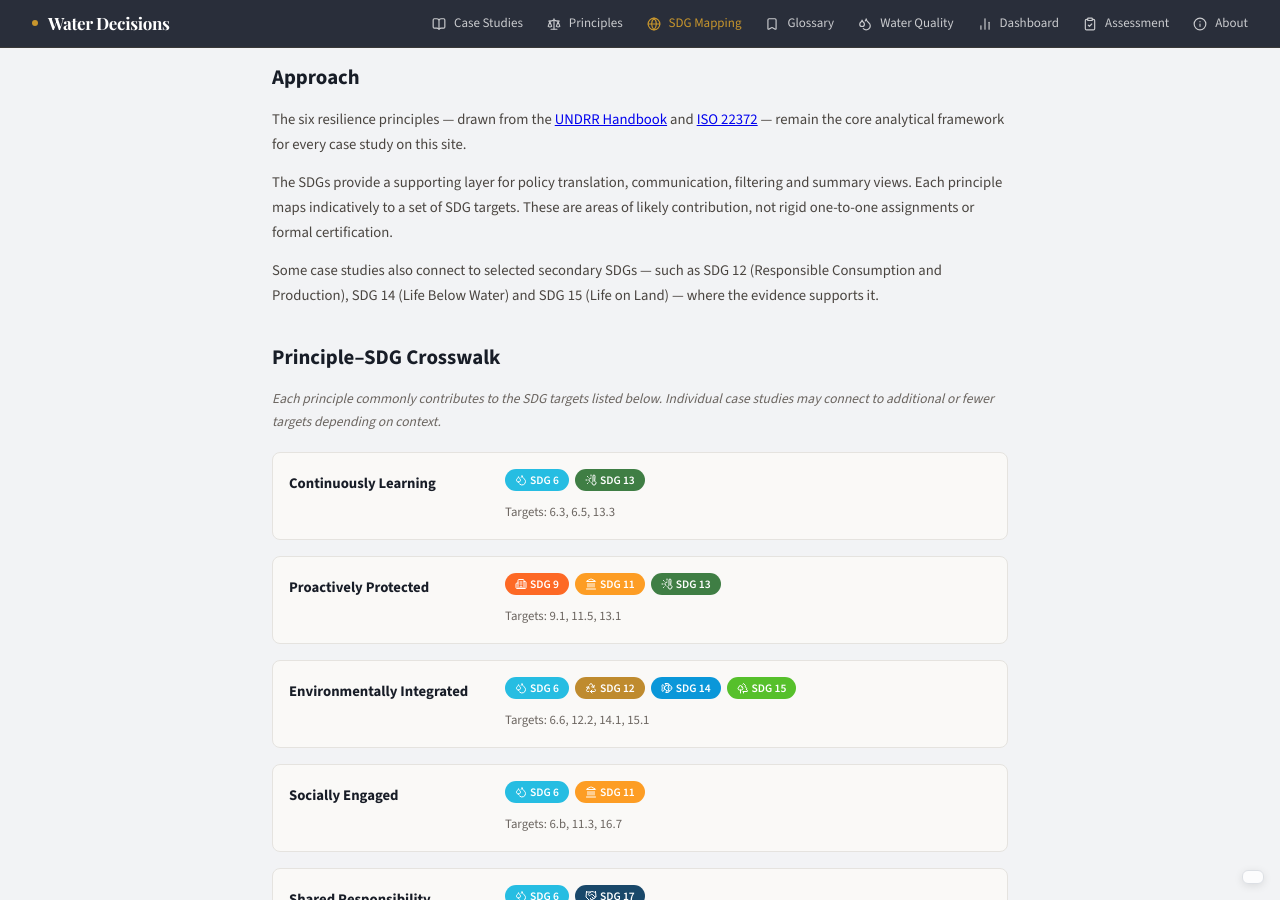
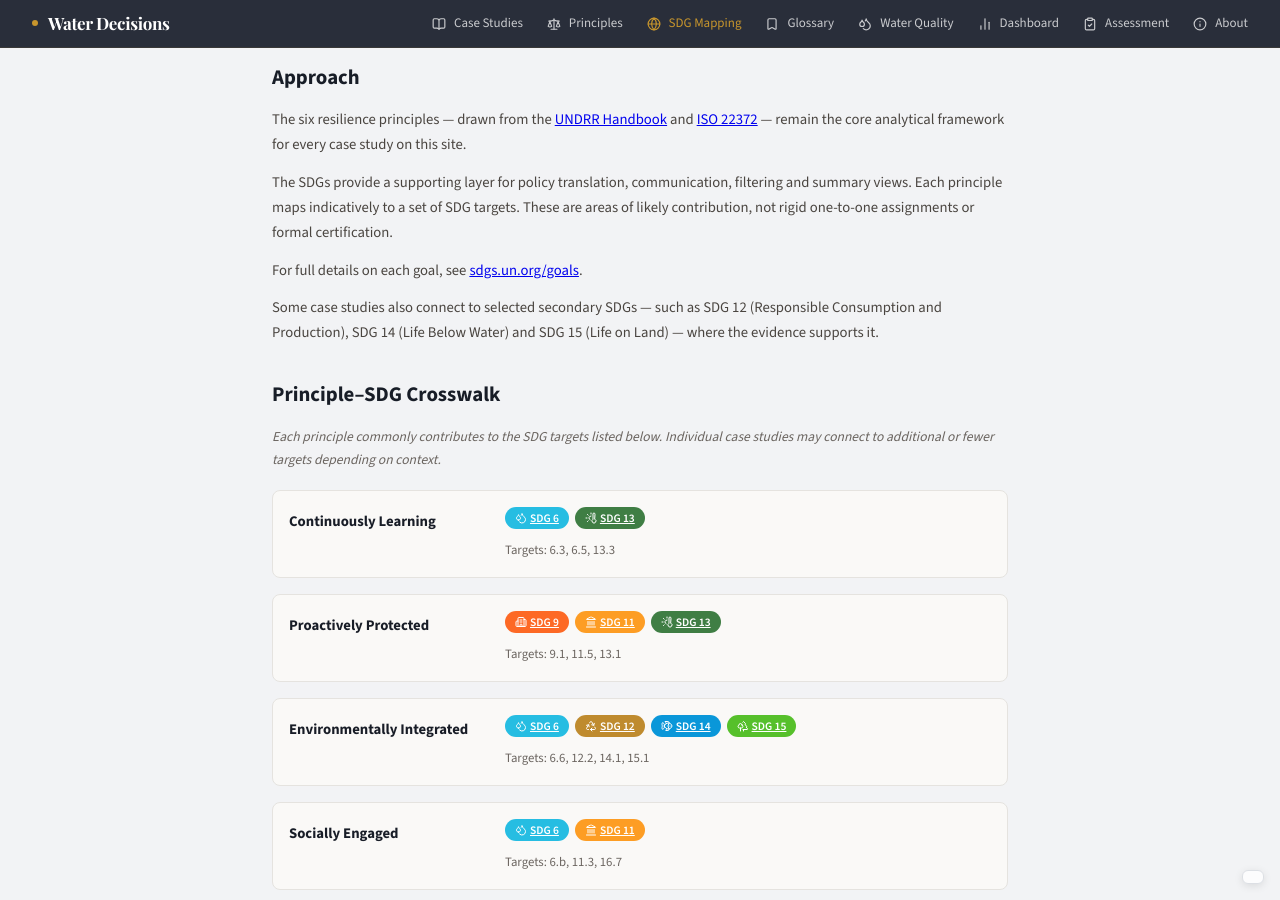
Before and after one commit to visioninglab/waterdecisions, a Jekyll site: the page built from sdg-mapping.html, in a window 1280 px wide and 900 px high, scrolled down 315 px. Built offline with Jekyll 4.4.1, drawn with Linux system fonts in a browser that asks for light colours.

Commit message:
Add UN SDG links throughout mapping page

```diff
--- a/sdg-mapping.html
+++ b/sdg-mapping.html
@@ -15,6 +15,7 @@
     <h2>Approach</h2>
     <p>The six resilience principles — drawn from the <a href="https://www.undrr.org/publication/handbook-implementing-principles-resilient-infrastructure" target="_blank" rel="noopener">UNDRR Handbook</a> and <a href="https://www.iso.org/standard/50275.html" target="_blank" rel="noopener">ISO 22372</a> — remain the core analytical framework for every case study on this site.</p>
     <p>The SDGs provide a supporting layer for policy translation, communication, filtering and summary views. Each principle maps indicatively to a set of SDG targets. These are areas of likely contribution, not rigid one-to-one assignments or formal certification.</p>
+    <p>For full details on each goal, see <a href="https://sdgs.un.org/goals" target="_blank" rel="noopener noreferrer">sdgs.un.org/goals</a>.</p>
     <p>Some case studies also connect to selected secondary SDGs — such as SDG 12 (Responsible Consumption and Production), SDG 14 (Life Below Water) and SDG 15 (Life on Land) — where the evidence supports it.</p>
   </div>
 
@@ -30,9 +31,9 @@
       <div class="sdg-crosswalk-targets">
         {% for sdg_key in item.sdgs %}
           {% assign goal = site.data.sdgs.goals[sdg_key] %}
-          <span class="sdg-badge" style="background:{{ goal.color }};" title="SDG {{ goal.number }}: {{ goal.name }}">
+          <a href="{{ goal.url }}" target="_blank" rel="noopener noreferrer" class="sdg-badge" style="background:{{ goal.color }};" title="SDG {{ goal.number }}: {{ goal.name }}">
             <i data-lucide="{{ goal.icon }}" style="width:12px;height:12px;display:inline;vertical-align:-1px;margin-right:3px;"></i>SDG {{ goal.number }}
-          </span>
+          </a>
         {% endfor %}
         <div class="sdg-crosswalk-target-list">
           Targets: {{ item.targets | join: ", " }}
@@ -51,7 +52,7 @@
       <div class="sdg-overview-card" style="border-left: 4px solid {{ goal.color }};">
         <span class="sdg-goal-num" style="background:{{ goal.color }};">{{ goal.number }}</span>
         <div>
-          <strong>{{ goal.name }}</strong>
+          <a href="{{ goal.url }}" target="_blank" rel="noopener noreferrer" style="color:inherit;text-decoration:none;"><strong>{{ goal.name }}</strong></a>
           <span class="sdg-overview-label">Primary</span>
         </div>
       </div>
@@ -64,7 +65,7 @@
       <div class="sdg-overview-card sdg-secondary" style="border-left: 4px solid {{ goal.color }};">
         <span class="sdg-goal-num" style="background:{{ goal.color }};">{{ goal.number }}</span>
         <div>
-          <strong>{{ goal.name }}</strong>
+          <a href="{{ goal.url }}" target="_blank" rel="noopener noreferrer" style="color:inherit;text-decoration:none;"><strong>{{ goal.name }}</strong></a>
           <span class="sdg-overview-label">Secondary</span>
         </div>
       </div>
@@ -81,7 +82,7 @@
       {% if matching.size > 0 %}
       <div class="sdg-matrix-row">
         <div class="sdg-matrix-goal">
-          <span class="sdg-badge" style="background:{{ goal.color }};">SDG {{ goal.number }}</span>
+          <a href="{{ goal.url }}" target="_blank" rel="noopener noreferrer" class="sdg-badge" style="background:{{ goal.color }};">SDG {{ goal.number }}</a>
           <span>{{ goal.short }}</span>
         </div>
         <div class="sdg-matrix-studies">
```
